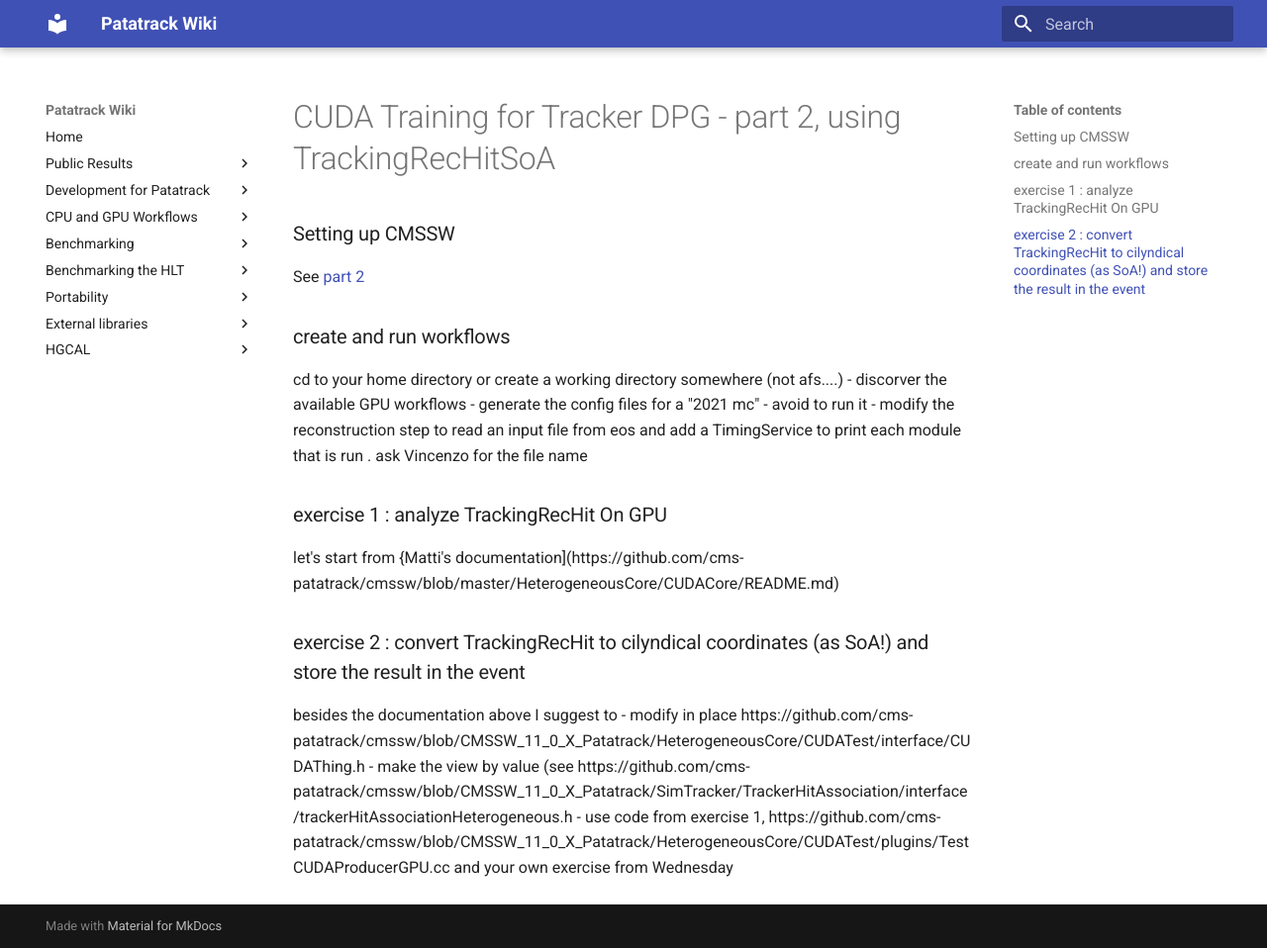
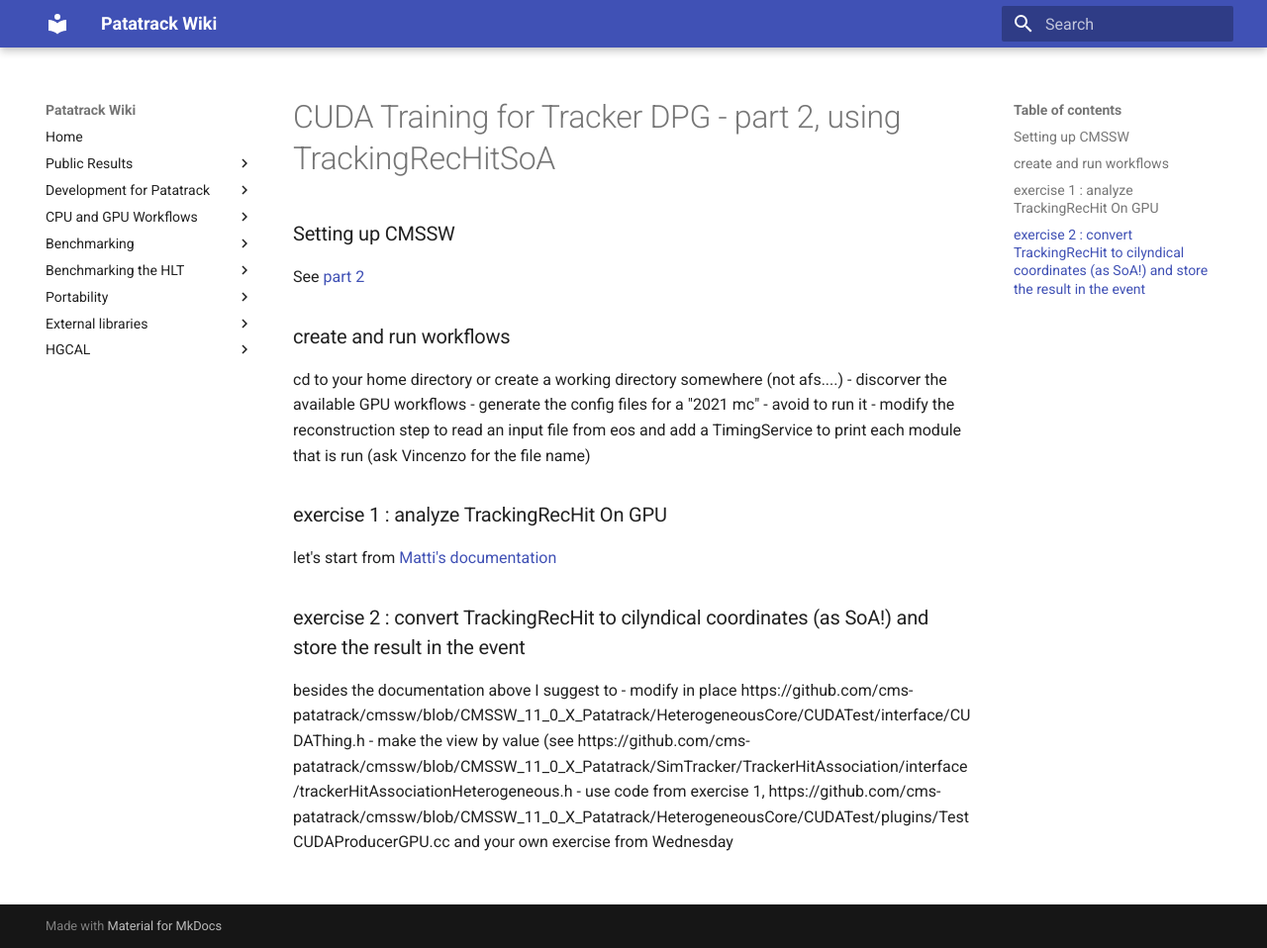
Before and after one commit to cms-patatrack/patatrack-website, an MkDocs documentation site: the page built from wiki/cuda_training_dpg_12_2019_part3.md, in a window 1280 px wide and 958 px high. Shown: the whole window at 99% size. Built offline with MkDocs 1.6.1 and Material for MkDocs 9.7.7, drawn with Linux system fonts in a browser that asks for light colours.

Commit message:
Update cuda_training_dpg_12_2019_part3.md

```diff
--- a/wiki/cuda_training_dpg_12_2019_part3.md
+++ b/wiki/cuda_training_dpg_12_2019_part3.md
@@ -15,11 +15,11 @@ cd to your home directory or create a working directory somewhere (not afs....)
    - generate the config files for a "2021 mc"
    - avoid to run it
    - modify the reconstruction step to read an input file from eos and add a TimingService to print each module that is run
-      . ask Vincenzo for the file name
+    (ask Vincenzo for the file name)
 
 ### exercise 1 : analyze TrackingRecHit On GPU
 
-let's start from {Matti's documentation](https://github.com/cms-patatrack/cmssw/blob/master/HeterogeneousCore/CUDACore/README.md)
+let's start from [Matti's documentation](https://github.com/cms-patatrack/cmssw/blob/master/HeterogeneousCore/CUDACore/README.md)
 
 ### exercise 2 : convert TrackingRecHit to cilyndical coordinates (as SoA!) and store the result in the event
 besides the documentation above I suggest to
```
